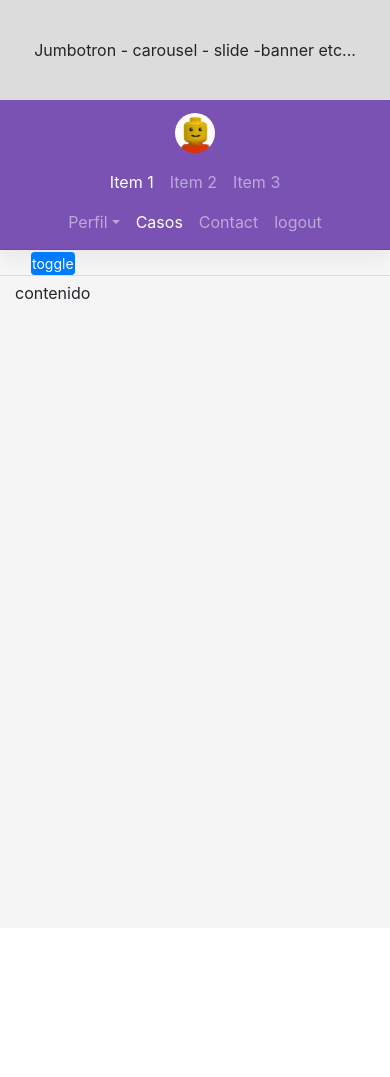
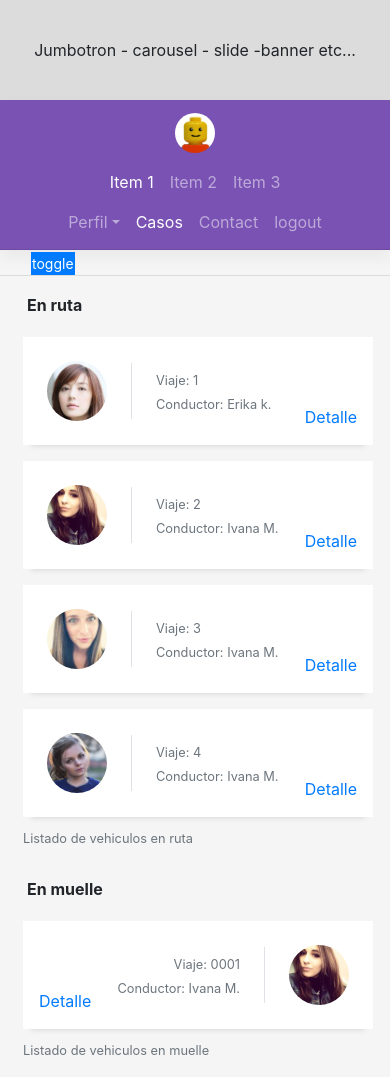
Before and after one commit to mondo84/dashboard-angular-bootstrap-express, an Angular app: page /home/casos in a window 390 px wide. Before the commit the page ends 928 px from the top, so only its background shows below. Built offline with nearby package versions, Linux system fonts and the light colour scheme.

Commit message:
+ Modal + cards + navegacion stickyt

```diff
--- a/src/app/casos/casos.component.html
+++ b/src/app/casos/casos.component.html
@@ -62,10 +62,151 @@
     </nav>
 
     <!-- Grilla -->
-    <main class="col-md-9 col-xl-8 py-md-3 pl-md-2 bg-light-gray bd-content" >
-      contenido
+    <main class="col-md-9 col-xl-8 py-md-3 pl-md-2 bd-content" >
+      <div class="row row-cols-1 row-cols-lg-2 bg-light-gray">
+
+        <div class="col col-lg-6">
+          <div class="table-responsive">
+            <table class="table table-borderless" >
+              <caption class="p-0 pl-2">
+                <small>Listado de vehiculos en ruta</small>
+              </caption>
+              <tr><th>En ruta</th></tr>
+              <tbody>
+                <tr class=" p-0" *ngFor="let item of datos; index as i">
+                  <td class="p-2">
+                    <div class="card shadow-box" style="min-width: 350px;" >
+                      <div class="card-body p-2">
+                        <div class="d-flex align-items-center">
+                          <div class="p-3 mr-2">
+                            <img src="{{item.foto}}" alt=""
+                                  class="img-fluid rounded-circle"
+                                  style="max-width: 60px;">
+                          </div>
+                          <div class="flex-grow-1 pl-4 py-1 border-left">
+                            <div class="d-block" >
+                              <small class="text-muted">Viaje: {{i+1}}</small>
+                            </div>
+                            <div class="d-block">
+                              <small class="text-muted">Conductor: {{item.nombre}}</small>
+                            </div>
+                          </div>
+                          <div class="d-flex align-items-end px-2 pb-2 align-self-stretch">
+                            <!-- <button class="btn btn-sm btn-primary" >Detalle</button> -->
+                            <a href="#" data-toggle="modal" data-target="#staticBackdrop">
+                              Detalle</a>
+                          </div>
+                        </div>
+                      </div>
+                    </div>
+                  </td>
+                </tr>
+              </tbody>
+            </table>
+          </div>
+        </div>
+
+        <div class="col col-lg-6">
+          <div class="table-responsive">
+            <table class="table table-borderless" >
+              <caption class="p-0 pl-2">
+                <small>Listado de vehiculos en muelle</small>
+              </caption>
+              <tr>
+                <th>En muelle</th>
+              </tr>
+              <tbody>
+                <tr class=" p-0">
+                  <td class="p-2">
+                    <div class="card shadow-box" style="min-width: 350px;" >
+
+                      <div class="card-body p-2">
+                        <div class="d-flex align-items-center">
+                          <div class="d-flex align-items-end px-2 pb-2 align-self-stretch">
+                            <a href="#" data-toggle="modal" data-target="#staticBackdrop">
+                              Detalle</a>
+                          </div>
+                          <div class="flex-grow-1 pr-4 py-1 border-right text-right">
+                            <div class="d-block" >
+                              <small class="text-muted">Viaje: 0001</small>
+                            </div>
+                            <div class="d-block">
+                              <small class="text-muted">Conductor: Ivana M.</small>
+                            </div>
+                          </div>
+                          <div class="p-3 ml-2">
+                            <img src="../../assets/img/users/3mujer.jpg" alt=""
+                                  class="img-fluid rounded-circle"
+                                  style="max-width: 60px;">
+                          </div>
+                        </div>
+                      </div>
+
+                    </div>
+                  </td>
+                </tr>
+
+              </tbody>
+            </table>
+          </div>
+        </div>
+      </div>
     </main>
 
   </div>
 
 </div>
+
+
+<!-- Modal -->
+<div class="modal fade" id="staticBackdrop" data-backdrop="static"
+      data-keyboard="false" tabindex="-1" role="dialog"
+      aria-labelledby="staticBackdropLabel" aria-hidden="true" style="z-index: 2000;">
+
+      <div class="modal-dialog modal-dialog-centered modal-dialog-scrollable">
+        <div class="modal-content">
+          <div class="modal-header py-1 pr-1" >
+            <div class="col d-flex justify-content-end p-0">
+              <button class="btn btn-sm btn-light" data-dismiss="modal">
+                <img class="img-fluid m-0 p-0" src="../../assets/img/cerrar.png"
+                  style="width: 15px;" alt="Cerrar modal">
+              </button>
+            </div>
+          </div>
+          <div class="modal-body pt-0" >
+            <div class="row">
+              <div class="col px-0">
+                <div class="px-0" >
+                  <img src="../../assets/img/camiones/camion1.jpg"
+                        alt="Foto camion"
+                        style="width: 100%; height: 200px; object-fit: cover;">
+                </div>
+                <div class="d-flex flex-column px-2">
+                  <small class="text-muted d-block">Datos del vehiculo:</small>
+
+                  <div class="py-1">
+                    <small class="text-muted mr-2">Origen:</small>
+                    <span class="text-muted">Origen: Mocarí / Monteria</span>
+                  </div>
+                  <div class="py-1">
+                    <small class="text-muted mr-2">Placa:</small>
+                    <span class="text-muted">cbx-12 de B/quilla</span>
+                  </div>
+                  <div class="py-1">
+                    <small class="text-muted mr-2">Destino:</small>
+                    <span class="text-muted">Planta Malambo / Barranquilla</span>
+                  </div>
+                </div>
+              </div>
+            </div>
+          </div>
+          <div class="modal-footer py-2" >
+            <div class="d-flex justify-content-end">
+              <button class="btn btn-sm btn-primary mr-1 shadow-box">Editar</button>
+              <button class="btn btn-sm btn-danger shadow-box">Eliminar</button>
+            </div>
+          </div>
+        </div>
+      </div>
+
+</div>
--- a/src/app/casos/casos.component.scss
+++ b/src/app/casos/casos.component.scss
@@ -74,12 +74,25 @@
   display: block;
 }
 
+.card {
+  border-radius: 0;
+  border: 0;
+}
 
+.shadow-box { box-shadow: 0px 9px 5px -8px #d8d8d8; }
+.btn { border-radius: 0; }
+.modal-content { border-radius: 0; border: 0; }
+
+a { text-decoration: none; }
+
+
+// layout para resolucion >= a 768px
 @media (min-width: 768px) {
   .bd-sidebar {
     position: -webkit-sticky;
     position: sticky;
     top: 4rem;
+    // top: 3rem;
     z-index: 1000;
     border-right: 1px solid rgba(0,0,0,.1);
     height: calc(100vh - 4rem);
--- a/src/app/casos/casos.component.ts
+++ b/src/app/casos/casos.component.ts
@@ -7,6 +7,37 @@ import { Component, OnInit } from '@angular/core';
 })
 export class CasosComponent implements OnInit {
 
+  datos = [
+            {
+              foto: '../../assets/img/users/1-mujer.jpg',
+              nombre: 'Erika k.',
+              origen: 'Mocarí / Monteria',
+              placa: 'cbx-12 de B/quilla.',
+              destino: 'Planta Malambo / Barranquilla'
+            },
+            {
+              foto: '../../assets/img/users/3mujer.jpg',
+              nombre: 'Ivana M.',
+              origen: 'Mocarí / Monteria',
+              placa: 'cbx-12 de B/quilla.',
+              destino: 'Planta Malambo / Barranquilla'
+            },
+            {
+              foto: '../../assets/img/users/4mujer.jpg',
+              nombre: 'Ivana M.',
+              origen: 'Mocarí / Monteria',
+              placa: 'cbx-12 de B/quilla.',
+              destino: 'Planta Malambo / Barranquilla'
+            },
+            {
+              foto: '../../assets/img/users/5mujer.jpg',
+              nombre: 'Ivana M.',
+              origen: 'Mocarí / Monteria',
+              placa: 'cbx-12 de B/quilla.',
+              destino: 'Planta Malambo / Barranquilla'
+            }
+          ];
+
   constructor() { }
 
   ngOnInit(): void {
--- a/src/app/home/home.component.scss
+++ b/src/app/home/home.component.scss
@@ -70,3 +70,14 @@ header {
   margin-top: .25rem;
   overflow: hidden;
 }
+
+// Navbar no pegajoso para resoluciones menores a 768px
+// Navbar ppal fijo o pegajoso para resolucion >= 768px
+@media (min-width: 768px) {
+  .bd-navbar {
+      position: -webkit-sticky;
+      position: sticky;
+      top: 0;
+      z-index: 1071;
+  }
+}
```
Also changed, not shown: src/assets/img/camiones/camion1.jpg (added), src/assets/img/cerrar.png (added).
